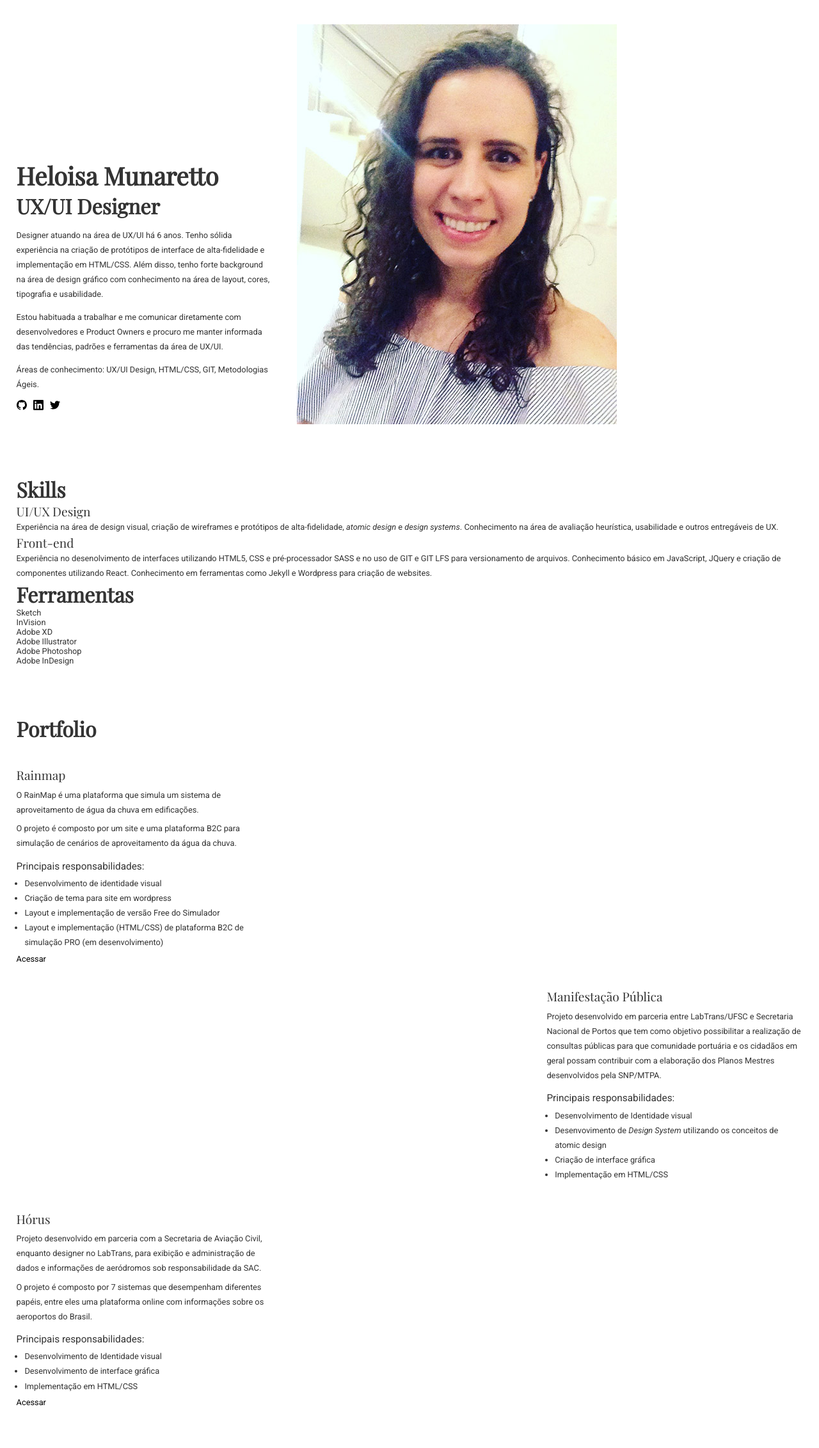
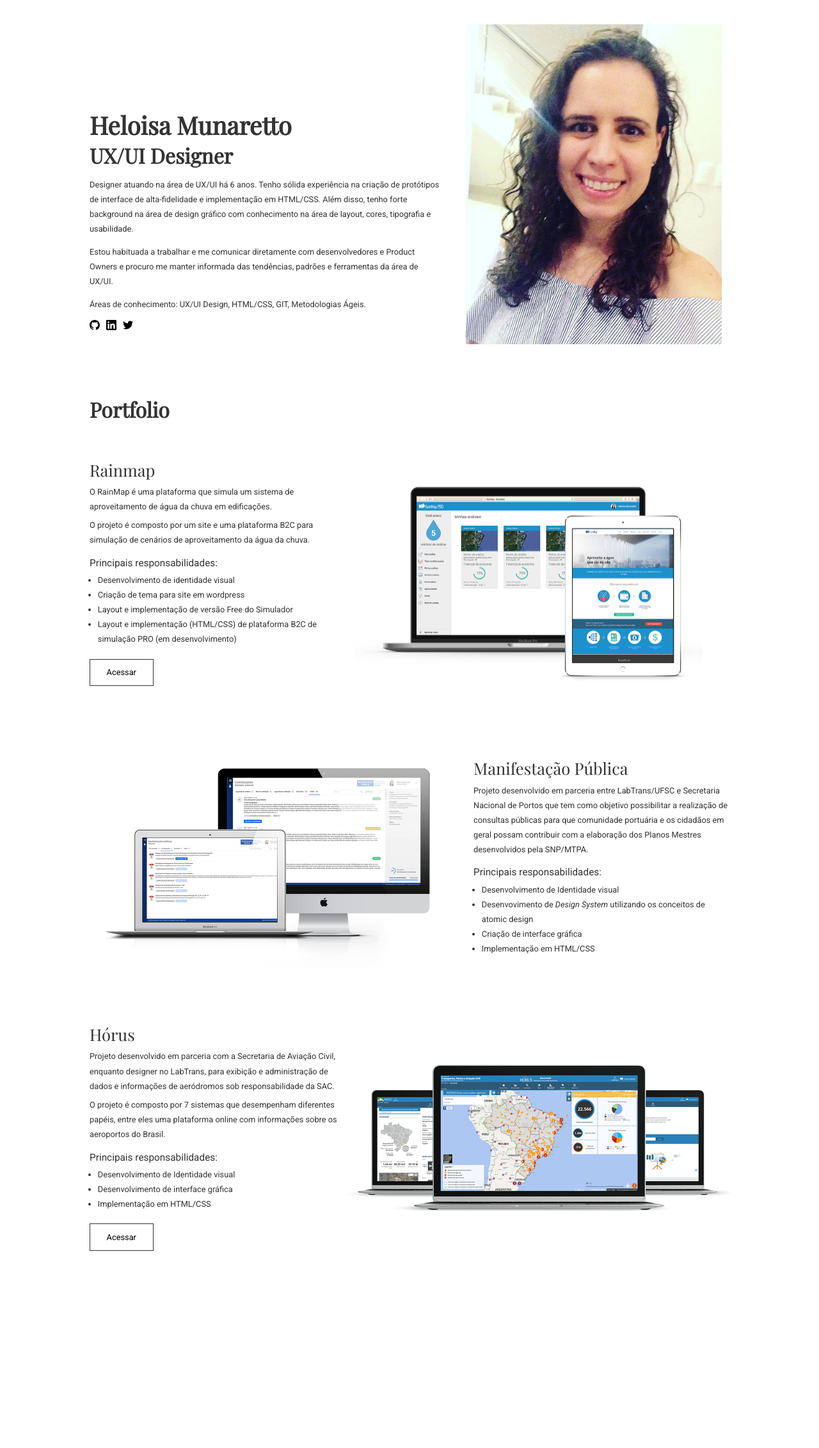
Before and after one commit to helomunaretto/helomunaretto.gihub.io, a Jekyll site: the page built from index.md, in a window 1280 px wide. Shown: the whole page at 64% size. Built offline with Jekyll 4.4.1, drawn with Linux system fonts in a browser that asks for light colours; some web fonts are replaced; after the commit the page ends 2049 px from its top, so only the background shows below that.

Commit message:
inclusão das imagens principais do portfolio

```diff
--- a/_layouts/home.html
+++ b/_layouts/home.html
@@ -26,7 +26,7 @@ layout: default
     </article>
   </div>
 </section>
-
+<!--
 <section class="skills">
   <h2>Skills</h2>
   <ul class="skills__list">
@@ -57,13 +57,13 @@ layout: default
     <li>Adobe Photoshop</li>
     <li>Adobe InDesign</li>
   </ul>
-</section>
+</section> -->
 
 <section class="portfolio">
   <h2>Portfolio</h2>
   <ul class="portfolio__list">
     <li class="portfolio__list__item">
-      <article>
+      <article class="portfolio__description">
         <h3>Rainmap</h3>
         <p>
           O RainMap é uma plataforma que simula um sistema de aproveitamento de água da chuva em edificações.
@@ -80,12 +80,12 @@ layout: default
         </ul>
         <a href="https://www.rainmap.com.br" class="btn" target="blank">Acessar</a>
       </article>
-      <figure>
-        <img />
+      <figure class="portfolio__image">
+        <img srcset="{{ "/assets/rainmap.png" | relative_url }}" title="Rainmap" width="600px" alt="Imagem de um Macbook e um Ipad mostrando o layout do site e do simulador" />
       </figure>
     </li>
     <li class="portfolio__list__item">
-      <article>
+      <article class="portfolio__description">
         <h3>Manifestação Pública</h3>
         <p>
           Projeto desenvolvido em parceria entre LabTrans/UFSC e Secretaria Nacional de Portos que tem como objetivo possibilitar a
@@ -100,12 +100,12 @@ layout: default
           <li>Implementação em HTML/CSS</li>
         </ul>
       </article>
-      <figure>
-        <img />
+      <figure class="portfolio__image">
+        <img srcset="{{ "/assets/manifestacao.png" | relative_url }}" title="Rainmap" width="600px" alt="Imagem de um Macbook e um Ipad mostrando o layout do site e do simulador" />
       </figure>
     </li>
     <li class="portfolio__list__item">
-      <article>
+      <article class="portfolio__description">
         <h3>Hórus</h3>
         <p>
           Projeto desenvolvido em parceria com a Secretaria de Aviação Civil, enquanto designer no LabTrans, para exibição e administração
@@ -123,8 +123,8 @@ layout: default
         </ul>
         <a href="https://horus.labtrans.ufsc.br" class="btn" target="blank">Acessar</a>
       </article>
-      <figure>
-        <img />
+      <figure class="portfolio__image">
+        <img srcset="{{ "/assets/horus.png" | relative_url }}" title="Rainmap" width="600px" alt="Imagem de um Macbook e um Ipad mostrando o layout do site e do simulador" />
       </figure>
     </li>
   </ul>
--- a/_sass/components/_base.scss
+++ b/_sass/components/_base.scss
@@ -64,7 +64,7 @@ h2 {
 h3 {
   color: #333;
   font-weight: bold;
-  font-size: 1.5em;
+  font-size: 2em;
   font-weight: 300;
   font-family: $secondary-font;
 }
--- a/_sass/components/_layout.scss
+++ b/_sass/components/_layout.scss
@@ -3,7 +3,7 @@
   grid-template-columns: 1fr auto 1fr;
   grid-template-rows: auto;
   grid-auto-rows: auto;
-  width: 100vw;
+  width: 100%;
   min-height: 100vh;
   grid-gap: 2em 0;
 
@@ -16,7 +16,7 @@
 .about {
   display: grid;
   grid-template-rows: 1fr auto max-content;
-  grid-template-columns: minmax(200px, 400px) minmax(200px, 500px);
+  grid-template-columns: minmax(200px, 550px) minmax(200px, 400px);
   grid-gap: 1em 3em;
 }
 
@@ -84,13 +84,14 @@ PORTFOLIO
   display: flex;
   margin: 3em 0;
   align-items: center;
+  justify-content: center;
 }
 
 .portfolio__list__item:nth-child(even) {
   flex-direction: row-reverse;
 }
 
-.portfolio__list__item > article {
+.portfolio__description {
   flex-basis: 60%;
   max-width: 400px;
 
@@ -111,3 +112,27 @@ PORTFOLIO
     list-style: disc;
   }
 }
+
+.portfolio__image {
+  max-width: 600px;
+
+  & img {
+    width: 100%;
+  }
+}
+
+.portfolio__list__item .btn {
+  margin: 1rem 0;
+}
+
+
+@media screen and (max-width: 770px) {
+  .portfolio__list__item,
+  .portfolio__list__item:nth-child(even) {
+    flex-direction: column-reverse;
+  }
+
+  .portfolio__description {
+    flex-basis: auto;
+  }
+}
--- /dev/null
+++ b/_sass/components/buttons.scss
@@ -0,0 +1,5 @@
+.btn {
+  padding: 1rem 2rem;
+  border: 1px solid $primary;
+  display: inline-block;
+}
--- a/_sass/style.scss
+++ b/_sass/style.scss
@@ -2,8 +2,10 @@
 
 $main-font: roboto, sans-serif;
 $secondary-font: 'Playfair Display', serif;
+$primary: #333;
 
 // Import partials.
 @import
   "components/base",
+  "components/buttons",
   "components/layout";
```
Also changed, not shown: assets/horus.png (added), assets/manifestacao.png (added), assets/rainmap.png (added).
